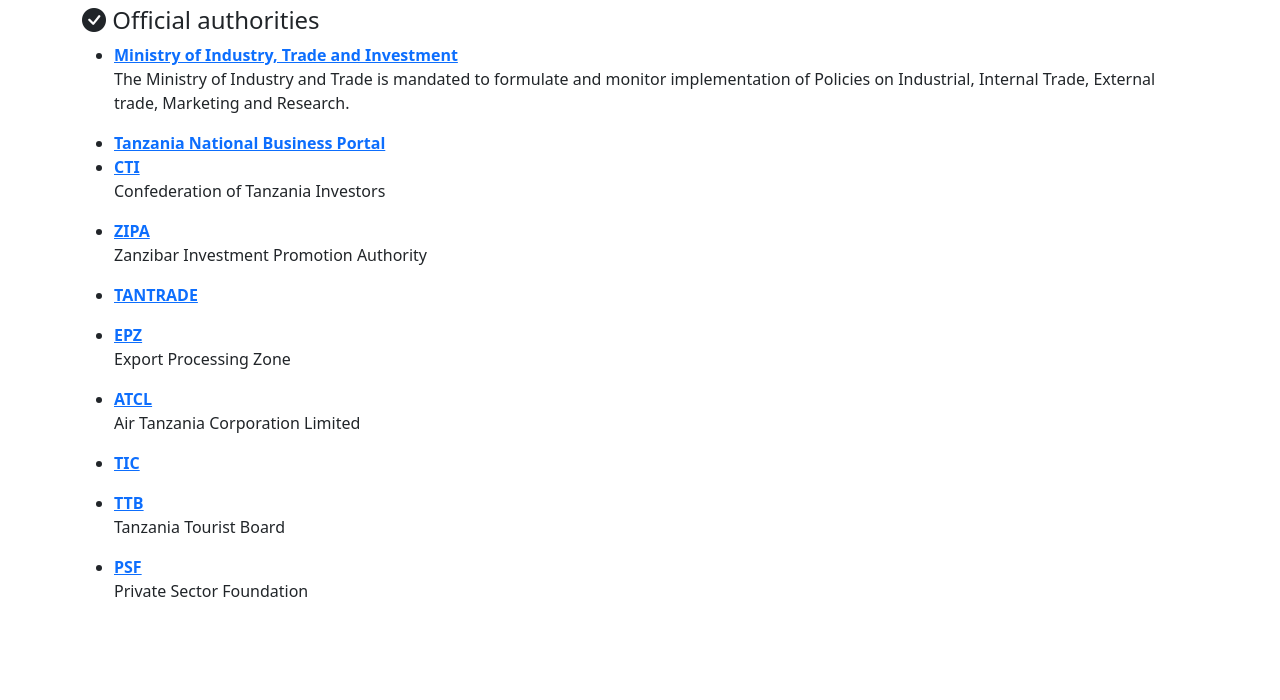
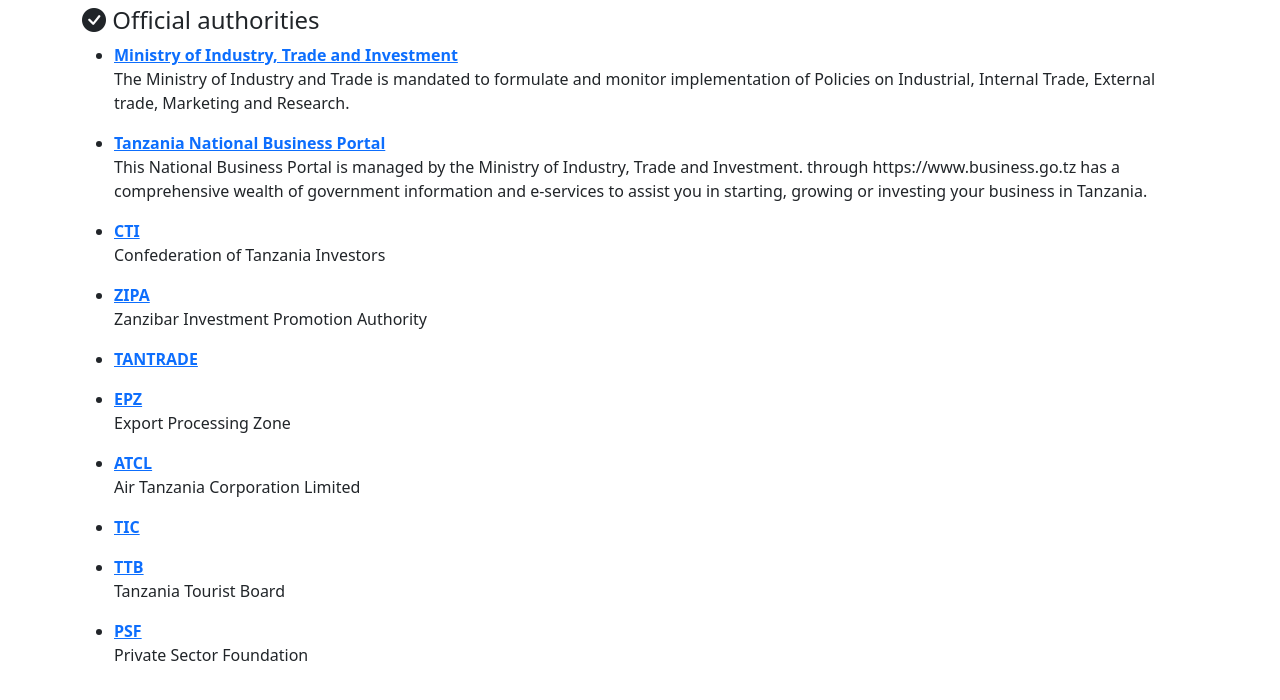
Before and after one commit to navicodes/TZ-KITF, a plain HTML site: page index.html in a window 1280 px wide. Shown: the part 82-782 px from the top of the page. Drawn offline with nearby package versions, Linux system fonts and the light colour scheme.

Commit message:
TNBP info added

```diff
--- a/index.html
+++ b/index.html
@@ -33,6 +33,9 @@
                 </li>
                 <li>
                     <b><a href="business.go.tz">Tanzania National Business Portal</a></b>
+                    <p>
+                        This National Business Portal is managed by the Ministry of Industry, Trade and Investment. through https://www.business.go.tz  has a comprehensive wealth of government information and e-services to assist you in starting, growing or investing your business in Tanzania.
+                    </p>
                 </li>
 
                 <li>
```
